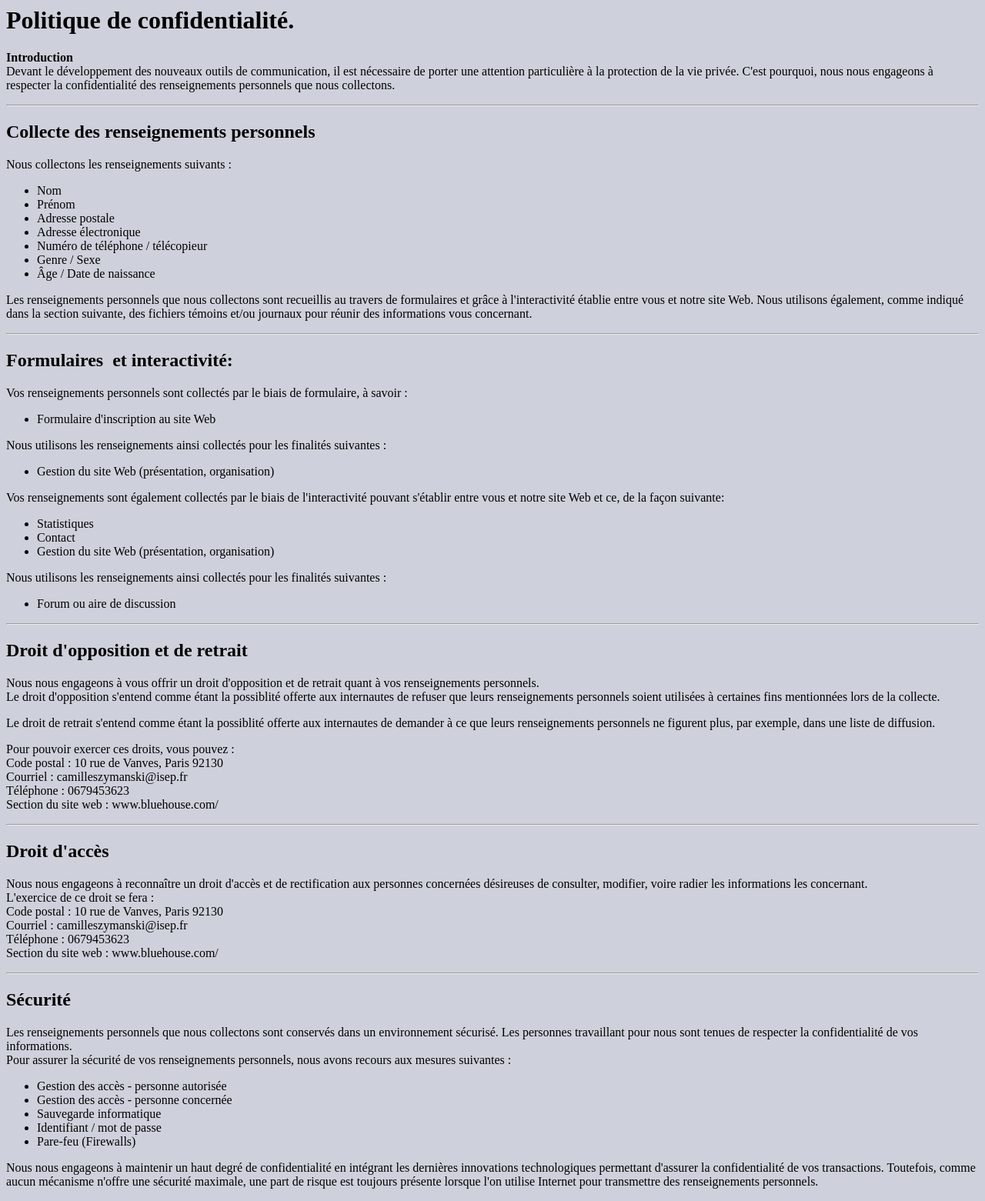
After one commit to AdrienMb/BlueHouse, a PHP site: page /Vue/politiqueDeConfidentialite.html in a window 1280 px wide. The commit adds this page. Shown: the whole page at 77% size. Run offline with PHP 8.4, Linux system fonts and the light colour scheme.

Commit message:
politique de confidentialité
- ajout décrochage politique de confidentialité

```diff
--- a/Vue/footer.php
+++ b/Vue/footer.php
@@ -7,7 +7,7 @@
 
          <li><a href="Vue/mentionsLegales.html">Mentions légales</a></li>
          <li><a href="#A propos">A propos</a></li>
-         <li><a href="#Politique de confidentialités">Politique de confidentialités</a></li>
+         <li><a href="Vue/politiqueDeConfidentialite.html">Politique de confidentialités</a></li>
 
          </ul>
 </footer>
--- /dev/null
+++ b/Vue/politiqueDeConfidentialite.html
@@ -0,0 +1,115 @@
+<html>
+<head>
+
+        <meta charset="utf-8" />
+
+        <style>
+
+            body
+
+            {
+
+                background-color: #CED1DB;
+
+            }
+
+        </style>
+<body>
+
+<h1>Politique de confidentialit&eacute;.</h1>
+<p><strong>Introduction</strong><br />
+Devant le d&eacute;veloppement des nouveaux outils de communication, il est n&eacute;cessaire de porter une attention particuli&egrave;re &agrave; la protection de la vie priv&eacute;e.
+C'est pourquoi, nous nous engageons &agrave; respecter la confidentialit&eacute; des renseignements personnels que nous collectons.
+</p><hr/>
+<h2>Collecte des renseignements personnels</h2>
+<p>
+Nous collectons les renseignements suivants :
+</p>
+<ul>
+			<li>Nom</li>
+			<li>Pr&eacute;nom</li>
+			<li>Adresse postale</li>
+			<li>Adresse &eacute;lectronique</li>
+			<li>Num&eacute;ro de t&eacute;l&eacute;phone / t&eacute;l&eacute;copieur</li>
+			<li>Genre / Sexe</li>
+			<li>&Acirc;ge / Date de naissance</li>
+	</ul>
+
+<p>
+	Les renseignements personnels que nous collectons sont recueillis au travers de formulaires et gr&acirc;ce &agrave;
+	l'interactivit&eacute; &eacute;tablie entre vous et notre site Web.
+	Nous utilisons &eacute;galement, comme indiqu&eacute; dans la section suivante, des fichiers t&eacute;moins et/ou journaux
+	pour r&eacute;unir des informations vous concernant.
+</p><hr/>
+<h2>Formulaires&nbsp; et interactivit&eacute;:</h2>
+<p>
+	Vos renseignements personnels sont collect&eacute;s par le biais de formulaire, &agrave; savoir :
+</p>
+	<ul>
+					<li>Formulaire d'inscription au site Web</li>
+			</ul>
+<p>
+	Nous utilisons les renseignements ainsi collect&eacute;s pour les finalit&eacute;s suivantes :
+</p>
+<ul>
+			<li>Gestion du site Web (pr&eacute;sentation, organisation)
+</li>
+	</ul>
+<p>
+	Vos renseignements sont &eacute;galement collect&eacute;s par le biais de l'interactivit&eacute; pouvant s'&eacute;tablir entre vous et notre site Web et ce, de la fa&ccedil;on suivante:
+</p>
+<ul>
+			<li>Statistiques</li>
+			<li>Contact</li>
+			<li>Gestion du site Web (pr&eacute;sentation, organisation)</li>
+	</ul>
+<p>
+	Nous utilisons les renseignements ainsi collect&eacute;s pour les finalit&eacute;s suivantes :<br />
+</p>
+	<ul>
+					<li>Forum ou aire de discussion</li>
+			</ul>
+<hr/>
+<h2>Droit d'opposition et de retrait</h2>
+<p>
+	Nous nous engageons &agrave; vous offrir un droit d'opposition et de retrait quant &agrave; vos renseignements personnels.<br />
+	Le droit d'opposition s'entend comme &eacute;tant la possiblit&eacute; offerte aux internautes de refuser que leurs renseignements
+	personnels soient utilis&eacute;es &agrave; certaines fins mentionn&eacute;es lors de la collecte.<br />
+</p>
+<p>
+	Le droit de retrait s'entend comme &eacute;tant la possiblit&eacute; offerte aux internautes de demander &agrave; ce que leurs
+	renseignements personnels ne figurent plus, par exemple, dans une liste de diffusion.<br />
+</p>
+<p>
+	Pour pouvoir exercer ces droits, vous pouvez : <br />
+	Code postal : 10 rue de Vanves, Paris 92130<br />	Courriel : camilleszymanski@isep.fr<br />	T&eacute;l&eacute;phone : 0679453623<br />	Section du site web : www.bluehouse.com/<br />	</p><hr/>
+<h2>Droit d'acc&egrave;s</h2>
+<p>
+	Nous nous engageons &agrave; reconna&icirc;tre un droit d'acc&egrave;s et de rectification aux personnes
+	concern&eacute;es d&eacute;sireuses de consulter, modifier, voire radier les informations les concernant.<br />
+
+
+	L'exercice de ce droit se fera :<br />
+	Code postal : 10 rue de Vanves, Paris 92130<br />	Courriel : camilleszymanski@isep.fr<br />	T&eacute;l&eacute;phone : 0679453623<br />	Section du site web : www.bluehouse.com/<br />	</p><hr/>
+<h2>S&eacute;curit&eacute;</h2>
+<p>
+
+	Les renseignements personnels que nous collectons sont conserv&eacute;s
+	dans un environnement s&eacute;curis&eacute;. Les personnes travaillant pour nous sont tenues de respecter la confidentialit&eacute; de vos informations.<br />
+	Pour assurer la s&eacute;curit&eacute; de vos renseignements personnels, nous avons recours aux mesures suivantes :
+</p>
+	<ul>
+									<li>Gestion des acc&egrave;s - personne autoris&eacute;e</li>
+												<li>Gestion des acc&egrave;s - personne concern&eacute;e</li>
+												<li>Sauvegarde informatique</li>
+												<li>Identifiant / mot de passe</li>
+												<li>Pare-feu (Firewalls)</li>
+						</ul>
+
+<p>
+	Nous nous engageons &agrave; maintenir un haut degr&eacute; de confidentialit&eacute; en int&eacute;grant les derni&egrave;res innovations technologiques permettant d'assurer
+	la confidentialit&eacute; de vos transactions. Toutefois, comme aucun m&eacute;canisme n'offre une s&eacute;curit&eacute; maximale, une part de risque est toujours pr&eacute;sente
+	lorsque l'on utilise Internet pour transmettre des renseignements personnels.
+</p>
+</body>
+</html>
```
